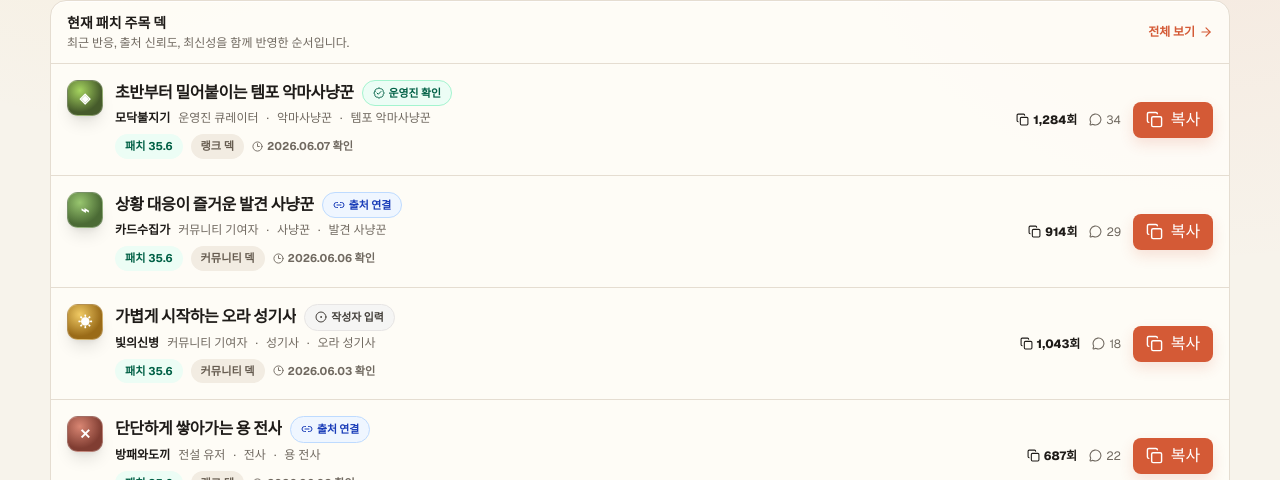
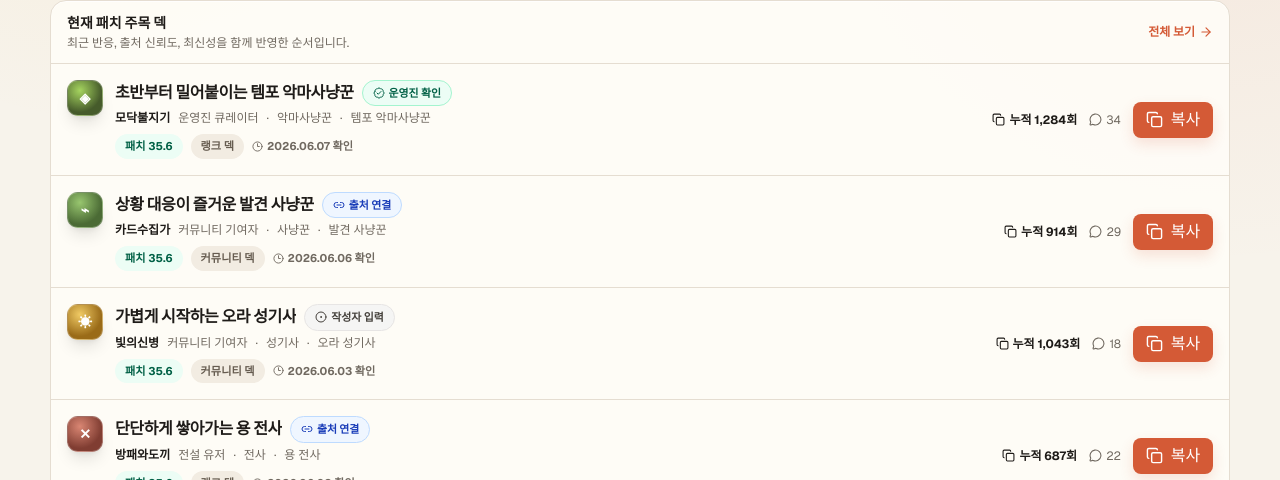
Before and after one commit to ppkuk0416/heartinternet, a Next.js app: page / in a window 1280 px wide. Shown: the part 320-800 px from the top of the page. Built offline with nearby package versions, Linux system fonts and the light colour scheme; no server answers.

Commit message:
Show seven-day copy momentum in home rows

```diff
--- a/src/components/deck/compact-deck-row.tsx
+++ b/src/components/deck/compact-deck-row.tsx
@@ -1,5 +1,11 @@
 import Link from "next/link";
-import { Clock3, Copy, ExternalLink, MessageCircle } from "lucide-react";
+import {
+  Clock3,
+  Copy,
+  ExternalLink,
+  MessageCircle,
+  TrendingUp,
+} from "lucide-react";
 import { ClassEmblem } from "@/components/deck/class-emblem";
 import { CopyDeckButton } from "@/components/deck/copy-deck-button";
 import { EvidenceBadge } from "@/components/deck/evidence-badge";
@@ -71,13 +77,22 @@ export function CompactDeckRow({ deck }: { deck: Deck }) {
       </div>
 
       <div className="flex items-center gap-3 pl-11 sm:pl-0">
-        <div className="flex min-w-24 items-center justify-end gap-3 text-xs text-[var(--muted)]">
+        <div className="flex min-w-32 items-center justify-end gap-3 text-xs text-[var(--muted)]">
+          {typeof deck.recentCopies === "number" && (
+            <span
+              aria-label={`최근 7일 ${deck.recentCopies.toLocaleString()}회 복사`}
+              className="inline-flex items-center gap-1 font-extrabold text-[var(--brand-dark)]"
+            >
+              <TrendingUp size={13} />
+              7일 {deck.recentCopies.toLocaleString()}회
+            </span>
+          )}
           <span
             aria-label={`누적 ${deck.copies.toLocaleString()}회 복사`}
-            className="inline-flex items-center gap-1 font-extrabold text-[var(--ink)]"
+            className="inline-flex items-center gap-1 font-bold text-[var(--ink)]"
           >
             <Copy size={13} />
-            {deck.copies.toLocaleString()}회
+            누적 {deck.copies.toLocaleString()}회
           </span>
           <Link
             href={`/decks/${deck.slug}#discussion`}
```
